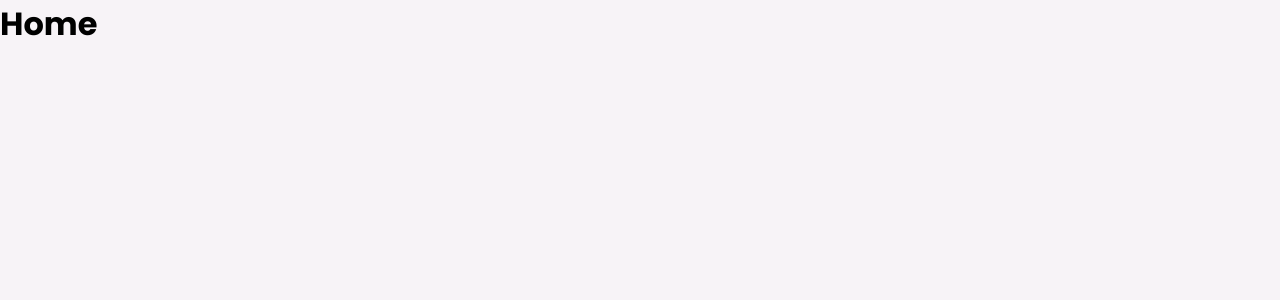
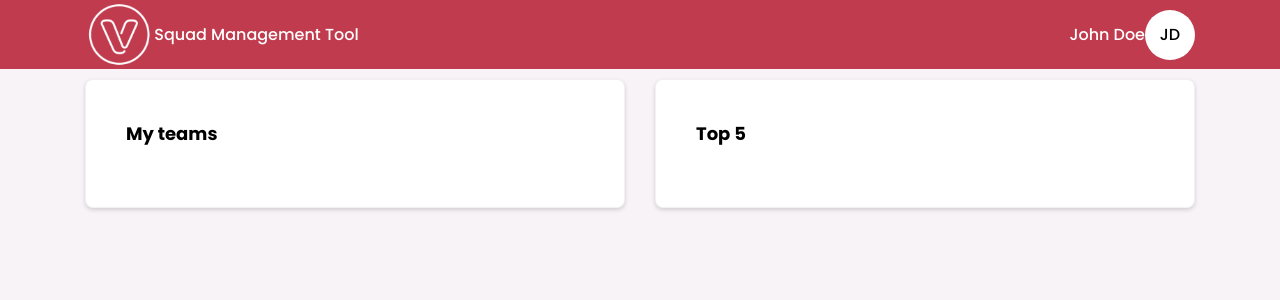
Before and after one commit to wjuniori/squad-management-tool, a React (Create React App) app: page / in a window 1280 px wide. Shown: the top 300 px of the page. Built offline with nearby package versions, Linux system fonts and the light colour scheme.

Commit message:
feat: add Col, Container, Row, NavBar, PageDefault and WhiteBox components and Home and Team pages

```diff
--- a/src/assets/styles/global.ts
+++ b/src/assets/styles/global.ts
@@ -3,6 +3,9 @@ import { createGlobalStyle } from 'styled-components';
 export default createGlobalStyle`
   :root {
     --color-background: #f7f3f7;
+    --color-primary: #c13b4e;
+    --color-text-primary: #ffffff;
+    --color-text-secondary: #000000;
 
     font-size: 60%;
   }
--- /dev/null
+++ b/src/components/GridSystem/Col/Col.tsx
@@ -0,0 +1,16 @@
+import styled from 'styled-components';
+
+interface ColProps {
+  width?: string;
+}
+
+const Col = styled.div`
+  padding-right: 15px;
+  padding-left: 15px;
+
+  @media (min-width: 768px) {
+    width: ${({ width }: ColProps) => width || 'auto'};
+  }
+`;
+
+export default Col;
--- /dev/null
+++ b/src/components/GridSystem/Container/Container.tsx
@@ -0,0 +1,30 @@
+import styled from 'styled-components';
+
+const Container = styled.div`
+  width: 100%;
+  max-width: none;
+  margin-right: auto;
+  margin-left: auto;
+
+  /* Small ≥576px */
+  @media (min-width: 576px) {
+    max-width: 540px;
+  }
+
+  /* Medium ≥768px */
+  @media (min-width: 768px) {
+    max-width: 720px;
+  }
+
+  /* Large ≥992px */
+  @media (min-width: 992px) {
+    max-width: 960px;
+  }
+
+  /* Extra large ≥1200px */
+  @media (min-width: 1200px) {
+    max-width: 1140px;
+  }
+`;
+
+export default Container;
--- /dev/null
+++ b/src/components/GridSystem/Row/Row.tsx
@@ -0,0 +1,10 @@
+import styled from 'styled-components';
+
+const Row = styled.div`
+  /* Medium ≥768px */
+  @media (min-width: 768px) {
+    display: flex;
+  }
+`;
+
+export default Row;
--- /dev/null
+++ b/src/components/NavBar/NavBar.styles.ts
@@ -0,0 +1,54 @@
+import styled from 'styled-components';
+import { Link } from 'react-router-dom';
+
+export const TopNav = styled.nav`
+  background-color: var(--color-primary);
+  overflow: hidden;
+  color: var(--color-text-primary);
+`;
+
+export const TopNavWrapper = styled.div`
+  display: flex;
+  justify-content: space-between;
+  align-items: center;
+`;
+
+export const CustomLink = styled(Link)`
+  color: var(--color-text-primary);
+
+  :hover {
+    color: var(--color-text-primary);
+  }
+`;
+
+export const TopNavContent = styled.div`
+  display: flex;
+  justify-content: center;
+  align-items: center;
+`;
+
+export const Image = styled.img`
+  width: 100%;
+  max-width: 69.3px; /* original image width: 99px */
+  height: auto;
+`;
+
+export const Text = styled.span`
+  display: none;
+
+  /* Small ≥576px */
+  @media (min-width: 576px) {
+    display: inline;
+  }
+`;
+
+export const Dot = styled.span`
+  display: flex;
+  justify-content: center;
+  align-items: center;
+  height: 50px;
+  width: 50px;
+  background-color: var(--color-text-primary);
+  color: var(--color-text-secondary);
+  border-radius: 50%;
+`;
--- /dev/null
+++ b/src/components/NavBar/NavBar.tsx
@@ -0,0 +1,39 @@
+import React from 'react';
+import {
+  TopNav,
+  TopNavWrapper,
+  Image,
+  TopNavContent,
+  Dot,
+  Text,
+  CustomLink,
+} from './NavBar.styles';
+import Container from '../GridSystem/Container/Container';
+import Row from '../GridSystem/Row/Row';
+import Col from '../GridSystem/Col/Col';
+import logo from '../../assets/images/logo-venturus.png';
+
+const NavBar: React.FC = () => (
+  <TopNav>
+    <Container>
+      <Row>
+        <Col width="100%">
+          <TopNavWrapper>
+            <CustomLink to="/">
+              <TopNavContent>
+                <Image src={logo} alt="Squad Management Tool" />
+                <Text>Squad Management Tool</Text>
+              </TopNavContent>
+            </CustomLink>
+            <TopNavContent>
+              <Text>John Doe</Text>
+              <Dot>JD</Dot>
+            </TopNavContent>
+          </TopNavWrapper>
+        </Col>
+      </Row>
+    </Container>
+  </TopNav>
+);
+
+export default NavBar;
--- /dev/null
+++ b/src/components/PageDefault/PageDefault.tsx
@@ -0,0 +1,13 @@
+import React from 'react';
+import NavBar from '../NavBar/NavBar';
+
+const PageDefault: React.FC = ({ children }) => {
+  return (
+    <>
+      <NavBar />
+      <main>{children}</main>
+    </>
+  );
+};
+
+export default PageDefault;
--- /dev/null
+++ b/src/components/WhiteBox/WhiteBox.tsx
@@ -0,0 +1,19 @@
+import styled from 'styled-components';
+
+const WhiteBox: any = styled.section`
+  margin-top: 10px;
+  margin-bottom: 10px;
+  font-size: 14px;
+  padding: 40px;
+  background-color: #fff;
+  border: 1px solid rgba(120, 115, 137, 0.1);
+  box-shadow: 0px 2px 4px rgba(0, 0, 0, 0.14882);
+  border-radius: 8px;
+`;
+
+WhiteBox.Title = styled.h1`
+  margin-bottom: 20px;
+  font-size: 18px;
+`;
+
+export default WhiteBox;
--- a/src/pages/Home/Home.tsx
+++ b/src/pages/Home/Home.tsx
@@ -1,10 +1,28 @@
 import React from 'react';
+import PageDefault from '../../components/PageDefault/PageDefault';
+import Container from '../../components/GridSystem/Container/Container';
+import Row from '../../components/GridSystem/Row/Row';
+import Col from '../../components/GridSystem/Col/Col';
+import WhiteBox from '../../components/WhiteBox/WhiteBox';
 
 const Home: React.FC = () => {
   return (
-    <div>
-      <h1>Home</h1>
-    </div>
+    <PageDefault>
+      <Container>
+        <Row>
+          <Col width="50%">
+            <WhiteBox>
+              <WhiteBox.Title>My teams</WhiteBox.Title>
+            </WhiteBox>
+          </Col>
+          <Col width="50%">
+            <WhiteBox>
+              <WhiteBox.Title>Top 5</WhiteBox.Title>
+            </WhiteBox>
+          </Col>
+        </Row>
+      </Container>
+    </PageDefault>
   );
 };
 
--- a/src/pages/Team/Team.tsx
+++ b/src/pages/Team/Team.tsx
@@ -1,10 +1,23 @@
 import React from 'react';
+import PageDefault from '../../components/PageDefault/PageDefault';
+import Container from '../../components/GridSystem/Container/Container';
+import Row from '../../components/GridSystem/Row/Row';
+import Col from '../../components/GridSystem/Col/Col';
+import WhiteBox from '../../components/WhiteBox/WhiteBox';
 
 const Team: React.FC = () => {
   return (
-    <div>
-      <h1>Team</h1>
-    </div>
+    <PageDefault>
+      <Container>
+        <Row>
+          <Col width="100%">
+            <WhiteBox>
+              <WhiteBox.Title>Create your team</WhiteBox.Title>
+            </WhiteBox>
+          </Col>
+        </Row>
+      </Container>
+    </PageDefault>
   );
 };
 
```
Also changed, not shown: src/assets/images/logo-venturus.png (added).
